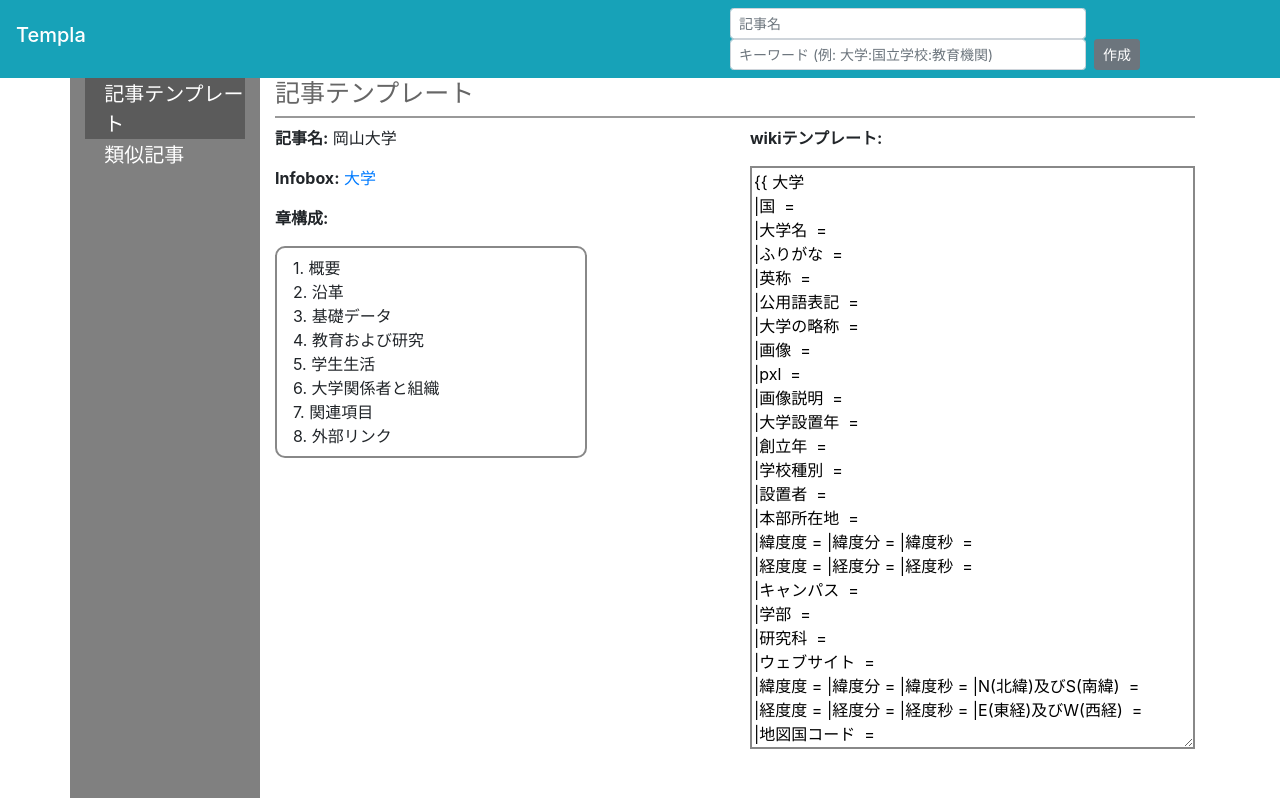
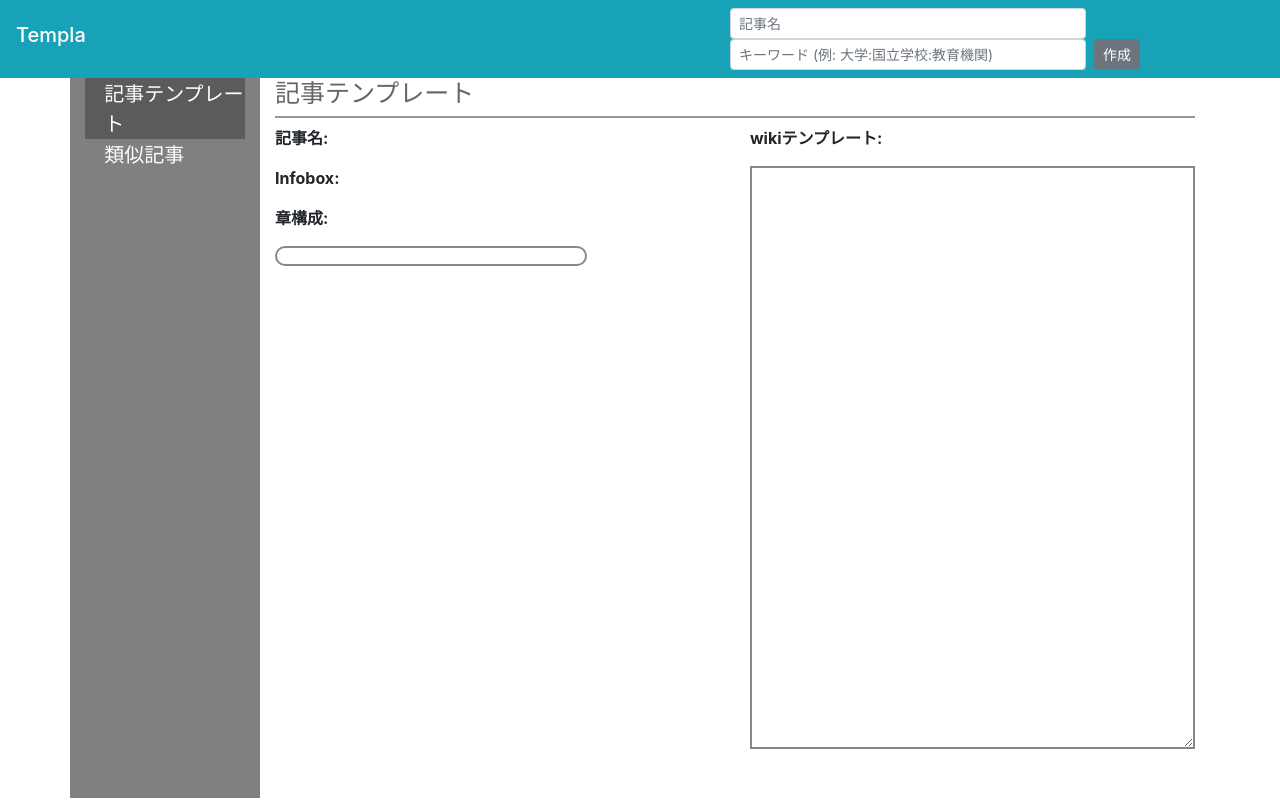
Before and after one commit to HiromuIshikawa/wikiplate, a Vue app in the folder frontend/: page / in a window 1280 px wide. Built offline with nearby package versions, Linux system fonts and the light colour scheme.

Commit message:
Fix some style of page

```diff
--- a/frontend/src/App.vue
+++ b/frontend/src/App.vue
@@ -4,7 +4,8 @@
     <b-container class="main-container">
       <b-row class="main-row">
         <b-col class="sidebar-col" cols="12" sm="2"><side-bar/></b-col>
-        <b-col class="main-content-col" cols="12" sm="10"><router-view/></b-col>
+        <b-col v-if="sharedState.loading" class="loading-col" cols="12" sm = "2"></b-col>
+        <b-col v-else class="main-content-col" cols="12" sm="10"><router-view/></b-col>
       </b-row>
     </b-container>
   </div>
@@ -53,7 +54,7 @@ export default {
     height: 100%;
   }
   .sidebar-col {
-    padding: 0px;
+    padding: 0;
     height: 100%;
     background-color: gray;
   }
--- a/frontend/src/components/SimilarsList.vue
+++ b/frontend/src/components/SimilarsList.vue
@@ -12,7 +12,7 @@
         {{ sharedSimilars.length }} 件の類似記事が抽出されました．
       </template>
     </b-table>
-    <b-pagination align="center" size="sm" :total-rows="sharedSimilars.length" :per-page="10" v-model="currentPage">
+    <b-pagination align="center" size="sm" :total-rows="sharedSimilars.length" :per-page="perPage" v-model="currentPage">
     </b-pagination>
   </div>
 </template>
@@ -25,7 +25,7 @@ export default {
     return {
       sharedSimilars: store.state.similars,
       currentPage: 1,
-      perPage: 10,
+      perPage: 6,
       fields: [
         {key: 'title', label: '記事名', sortable: true},
         {key: 'infobox', label: 'Infobox', sortable: true},
--- a/frontend/src/components/TemplateEditor.vue
+++ b/frontend/src/components/TemplateEditor.vue
@@ -4,7 +4,7 @@
     <b-row class="template-row">
       <b-col class="template-info" cols="12" sm="6">
         <p><b>記事名:</b> {{ sharedTemplate.title }}</p>
-        <p><b>Infobox:</b> <a :href="url" target="_blank">{{ sharedTemplate.infobox }}</a></p>
+        <p><b>Infobox:</b> <a :href="url" target="_blank">{{ sharedTemplate.infobox.title }}</a></p>
         <p><b>章構成:</b></p>
         <div class="section-table">
           <div v-for="(section, index) in sharedTemplate.sections" :key="section">{{index+1}}. {{section}}</div>
@@ -29,7 +29,7 @@ export default {
   },
   computed: {
     url: function () {
-      return 'https://ja.wikipedia.org/wiki/Template:' + this.sharedTemplate.infobox
+      return this.sharedTemplate.infobox.url
     }
   }
 }
--- a/frontend/src/store.js
+++ b/frontend/src/store.js
@@ -1,56 +1,39 @@
-// import axios from 'axios'
-// const apiEndpoint = 'http://localhost:5000/api'
+import axios from 'axios'
+const apiEndpoint = 'http://localhost:5000/api'
 
 const state = {
   template: {
-    title: '岡山大学',
-    infobox: '大学',
-    sections: ['概要', '沿革', '基礎データ', '教育および研究', '学生生活', '大学関係者と組織', '関連項目', '外部リンク'],
-    wiki: '{{ 大学\n|国  =\n|大学名  =\n|ふりがな  =\n|英称  =\n|公用語表記  =\n|大学の略称  =\n|画像  =\n|pxl  =\n|画像説明  =\n|大学設置年  =\n|創立年  =\n|学校種別  =\n|設置者  =\n|本部所在地  =\n|緯度度 = |緯度分 = |緯度秒  =\n|経度度 = |経度分 = |経度秒  =\n|キャンパス  =\n|学部  =\n|研究科  =\n|ウェブサイト  =\n|緯度度 = |緯度分 = |緯度秒 = |N(北緯)及びS(南緯)  =\n|経度度 = |経度分 = |経度秒 = |E(東経)及びW(西経)  =\n|地図国コード  =\n}}\n\n== 概要 ==\n\n== 沿革 ==\n\n== 基礎データ ==\n\n== 教育および研究 ==\n\n== 学生生活 ==\n\n== 大学関係者と組織 ==\n\n== 関連項目 ==\n\n== 外部リンク ==\n'
+    title: '',
+    infobox: {
+      title: '',
+      infobox: '',
+      arg: [],
+      url: ''
+    },
+    sections: [],
+    wiki: ''
   },
-  similars: [
-    {title: '香川大学', infobox: '大学', sections: ['概要', '沿革', '基礎データ', '教育および研究', '学生生活', '大学関係者と組織', '関連項目', '外部リンク']},
-    {title: '岡山理科大学', infobox: '大学', sections: ['概要', '沿革', '基礎データ', '教育および研究', '学生生活', '大学関係者と組織', '関連項目', '外部リンク']},
-    {title: '広島大学', infobox: '大学', sections: ['概要', '沿革', '基礎データ', '教育および研究', '学生生活', '大学関係者と組織', '関連項目', '外部リンク']},
-    {title: '広島大学', infobox: '大学', sections: ['概要', '沿革', '基礎データ', '教育および研究', '学生生活', '大学関係者と組織', '関連項目', '外部リンク']},
-    {title: '広島大学', infobox: '大学', sections: ['概要', '沿革', '基礎データ', '教育および研究', '学生生活', '大学関係者と組織', '関連項目', '外部リンク']},
-    {title: '広島大学', infobox: '大学', sections: ['概要', '沿革', '基礎データ', '教育および研究', '学生生活', '大学関係者と組織', '関連項目', '外部リンク']},
-    {title: '広島大学', infobox: '大学', sections: ['概要', '沿革', '基礎データ', '教育および研究', '学生生活', '大学関係者と組織', '関連項目', '外部リンク']},
-    {title: '広島大学', infobox: '大学', sections: ['概要', '沿革', '基礎データ', '教育および研究', '学生生活', '大学関係者と組織', '関連項目', '外部リンク']},
-    {title: '広島大学', infobox: '大学', sections: ['概要', '沿革', '基礎データ', '教育および研究', '学生生活', '大学関係者と組織', '関連項目', '外部リンク']},
-    {title: '広島大学', infobox: '大学', sections: ['概要', '沿革', '基礎データ', '教育および研究', '学生生活', '大学関係者と組織', '関連項目', '外部リンク']},
-    {title: '広島大学', infobox: '大学', sections: ['概要', '沿革', '基礎データ', '教育および研究', '学生生活', '大学関係者と組織', '関連項目', '外部リンク']},
-    {title: '広島大学', infobox: '大学', sections: ['概要', '沿革', '基礎データ', '教育および研究', '学生生活', '大学関係者と組織', '関連項目', '外部リンク']},
-    {title: '広島大学', infobox: '大学', sections: ['概要', '沿革', '基礎データ', '教育および研究', '学生生活', '大学関係者と組織', '関連項目', '外部リンク']},
-    {title: '広島大学', infobox: '大学', sections: ['概要', '沿革', '基礎データ', '教育および研究', '学生生活', '大学関係者と組織', '関連項目', '外部リンク']},
-    {title: '広島大学', infobox: '大学', sections: ['概要', '沿革', '基礎データ', '教育および研究', '学生生活', '大学関係者と組織', '関連項目', '外部リンク']},
-    {title: '広島大学', infobox: '大学', sections: ['概要', '沿革', '基礎データ', '教育および研究', '学生生活', '大学関係者と組織', '関連項目', '外部リンク']},
-    {title: '広島大学', infobox: '大学', sections: ['概要', '沿革', '基礎データ', '教育および研究', '学生生活', '大学関係者と組織', '関連項目', '外部リンク']},
-    {title: '広島大学', infobox: '大学', sections: ['概要', '沿革', '基礎データ', '教育および研究', '学生生活', '大学関係者と組織', '関連項目', '外部リンク']},
-    {title: '広島大学', infobox: '大学', sections: ['概要', '沿革', '基礎データ', '教育および研究', '学生生活', '大学関係者と組織', '関連項目', '外部リンク']},
-    {title: '広島大学', infobox: '大学', sections: ['概要', '沿革', '基礎データ', '教育および研究', '学生生活', '大学関係者と組織', '関連項目', '外部リンク']},
-    {title: '広島大学', infobox: '大学', sections: ['概要', '沿革', '基礎データ', '教育および研究', '学生生活', '大学関係者と組織', '関連項目', '外部リンク']},
-    {title: '広島大学', infobox: '大学', sections: ['概要', '沿革', '基礎データ', '教育および研究', '学生生活', '大学関係者と組織', '関連項目', '外部リンク']},
-    {title: '広島大学', infobox: '大学', sections: ['概要', '沿革', '基礎データ', '教育および研究', '学生生活', '大学関係者と組織', '関連項目', '外部リンク']},
-    {title: '広島大学', infobox: '大学', sections: ['概要', '沿革', '基礎データ', '教育および研究', '学生生活', '大学関係者と組織', '関連項目', '外部リンク']},
-    {title: '広島大学', infobox: '大学', sections: ['概要', '沿革', '基礎データ', '教育および研究', '学生生活', '大学関係者と組織', '関連項目', '外部リンク']},
-    {title: '広島大学', infobox: '大学', sections: ['概要', '沿革', '基礎データ', '教育および研究', '学生生活', '大学関係者と組織', '関連項目', '外部リンク']},
-    {title: '広島大学', infobox: '大学', sections: ['概要', '沿革', '基礎データ', '教育および研究', '学生生活', '大学関係者と組織', '関連項目', '外部リンク']},
-    {title: '広島大学', infobox: '大学', sections: ['概要', '沿革', '基礎データ', '教育および研究', '学生生活', '大学関係者と組織', '関連項目', '外部リンク']},
-    {title: '広島大学', infobox: '大学', sections: ['概要', '沿革', '基礎データ', '教育および研究', '学生生活', '大学関係者と組織', '関連項目', '外部リンク']},
-    {title: '広島大学', infobox: '大学', sections: ['概要', '沿革', '基礎データ', '教育および研究', '学生生活', '大学関係者と組織', '関連項目', '外部リンク']},
-    {title: '広島大学', infobox: '大学', sections: ['概要', '沿革', '基礎データ', '教育および研究', '学生生活', '大学関係者と組織', '関連項目', '外部リンク']},
-    {title: '広島大学', infobox: '大学', sections: ['概要', '沿革', '基礎データ', '教育および研究', '学生生活', '大学関係者と組織', '関連項目', '外部リンク']},
-    {title: '広島大学', infobox: '大学', sections: ['概要', '沿革', '基礎データ', '教育および研究', '学生生活', '大学関係者と組織', '関連項目', '外部リンク']},
-    {title: '広島大学', infobox: '大学', sections: ['概要', '沿革', '基礎データ', '教育および研究', '学生生活', '大学関係者と組織', '関連項目', '外部リンク']},
-    {title: '広島大学', infobox: '大学', sections: ['概要', '沿革', '基礎データ', '教育および研究', '学生生活', '大学関係者と組織', '関連項目', '外部リンク']}
-  ]
+  similars: [],
+  loading: false
 }
 
 const actions = {
-  getTemplate (title, keywords) {
+  async getTemplate (title, keywords) {
     // TODO: Get Tempalate from Flask server
-    state.template.title = title
+    state.loading = true
+    const resTemplate = await axios.get(apiEndpoint + '/template', {
+      params: {
+        title: title,
+        keywords: keywords
+      }
+    }).catch(() => { console.log('template error') })
+    const resSimilars = await axios.get(apiEndpoint + '/similars').catch(() => { console.log('similars error') })
+    const template = resTemplate.data
+    const similars = resSimilars.data.similars
+
+    state.template = Object.assign({}, template)
+    state.similars = Object.assign([], similars)
+    state.loading = false
   }
 }
 
```
